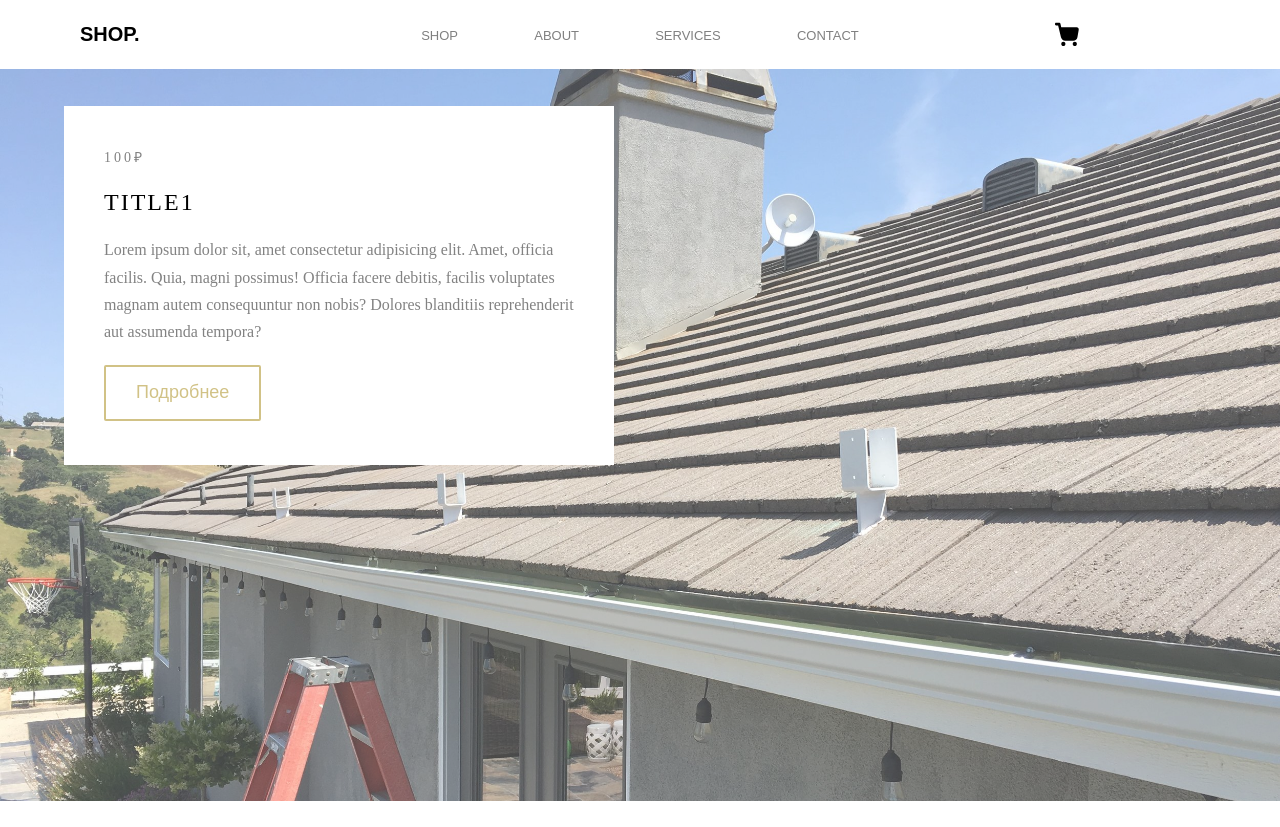
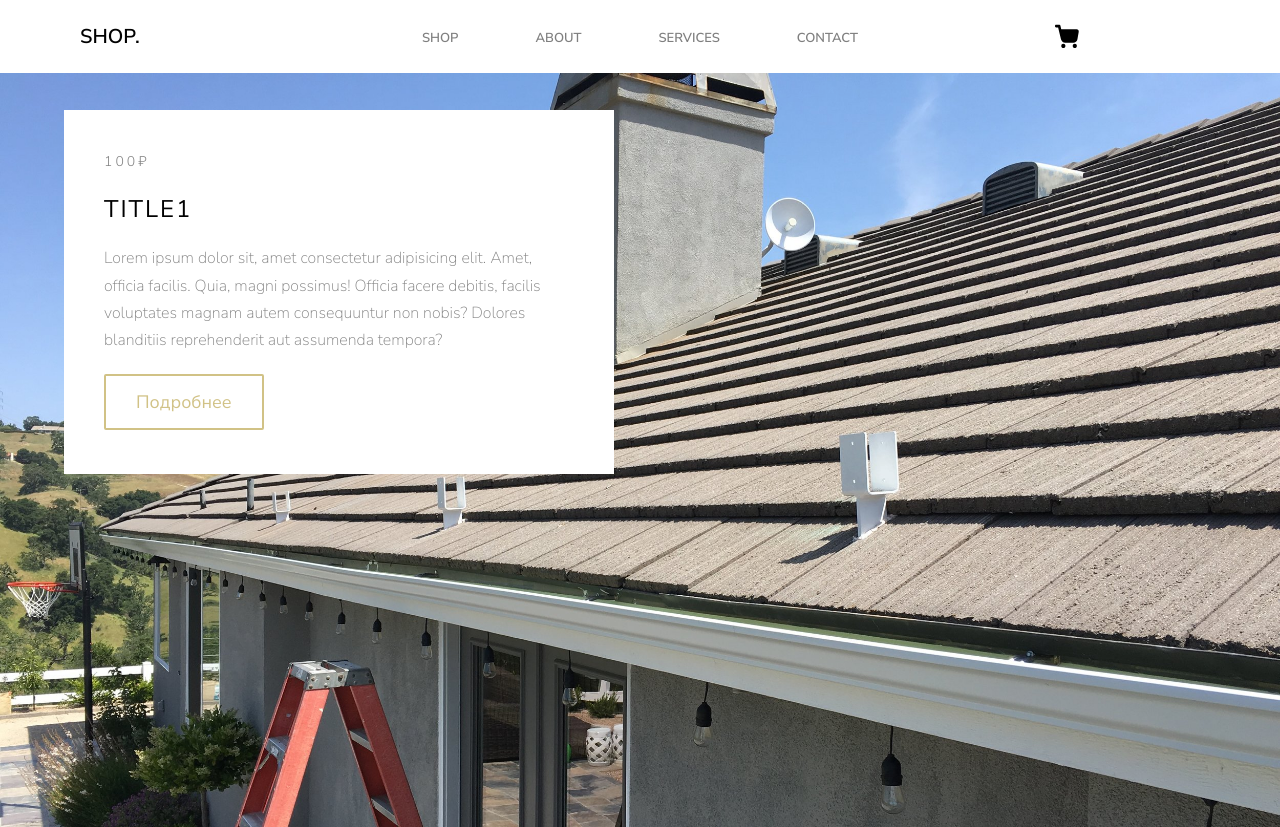
Before and after one commit to Sey-Uki/e-com, a Next.js app: page / in a window 1280 px wide. Before the commit the page ends 801 px from the top, so only its background shows below. Built offline with nearby package versions, Linux system fonts and the light colour scheme.

Commit message:
feat: add nunito font

```diff
--- a/src/components/header/header.module.css
+++ b/src/components/header/header.module.css
@@ -24,11 +24,11 @@
 
 .nav ul li {
   list-style: none;
-  font-family: "Montserrat", Arial, sans-serif;
 }
 
 .nav ul li a {
   font-size: 13px;
+  font-weight: 600;
   padding: 30px 10px;
   text-transform: uppercase;
   color: rgba(0, 0, 0, 0.5);
@@ -46,7 +46,6 @@
   padding: 5px 10px;
   font-size: 20px;
   font-weight: bold;
-  font-family: "Montserrat", Arial, sans-serif;
   width: 25%;
 }
 
--- a/src/components/slider/card/card.module.css
+++ b/src/components/slider/card/card.module.css
@@ -14,13 +14,17 @@
 .card p {
     margin-bottom: 20px;
     line-height: 1.7;
-
     color: #828282;
 }
 
 .price {
     font-size: 14px;
     letter-spacing: 3px;
+    font-weight: 300;
+}
+
+.description {
+    font-weight: 200;
 }
 
 .title {
--- a/src/components/slider/slider.module.css
+++ b/src/components/slider/slider.module.css
@@ -23,18 +23,22 @@
 .fade {
     opacity: 0;
     animation-name: shownum;
-    animation-duration: 10s;
+    animation-duration: 12s;
     animation-fill-mode: forwards;
     animation-iteration-count: infinite;
-    animation-timing-function: ease-out;
 }
 
 @keyframes shownum {
-    from {
+    0% {
         opacity: 0;
     }
 
-    to {
+    50% {
         opacity: 1;
     }
+
+    100% {
+        opacity: 0;
+    }
+
 }
--- a/src/components/slider/slider.tsx
+++ b/src/components/slider/slider.tsx
@@ -7,7 +7,7 @@ import { Card } from './card/card';
 import s from './slider.module.css';
 
 const IMAGES = ['/assets/images/roof-1.jpeg', '/assets/images/roof-2.jpeg'];
-const INTERVAL = 10000;
+const INTERVAL = 12000;
 
 export const Slider = () => {
   const [itemIndex, setItemIndex] = useState(0);
--- a/src/pages/_app.tsx
+++ b/src/pages/_app.tsx
@@ -1,7 +1,17 @@
 import '../styles/globals.css';
 
 import type { AppProps } from 'next/app';
+import { Nunito_Sans } from 'next/font/google';
+
+const nunito = Nunito_Sans({
+  weight: ['200', '300', '400', '600'],
+  subsets: ['latin'],
+});
 
 export default function App({ Component, pageProps }: AppProps) {
-  return <Component {...pageProps} />;
+  return (
+    <main className={nunito.className}>
+      <Component {...pageProps} />;
+    </main>
+  );
 }
--- a/src/styles/globals.css
+++ b/src/styles/globals.css
@@ -87,12 +87,13 @@ body {
 
 button {
   cursor: pointer;
+  font-family: inherit;
 }
 
 a {
   color: inherit;
   text-decoration: none;
-  color: #ffffff;
+  color: white;
 }
 
 a:hover {
```
